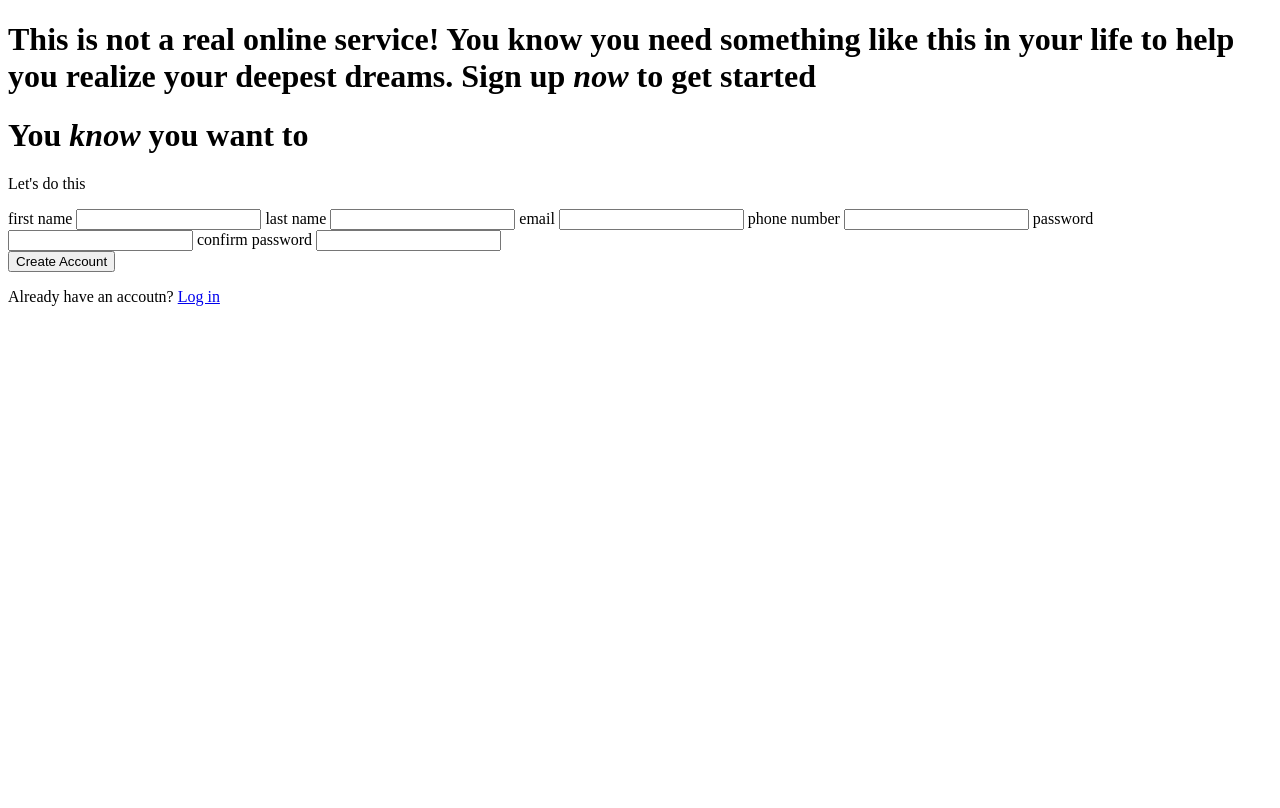
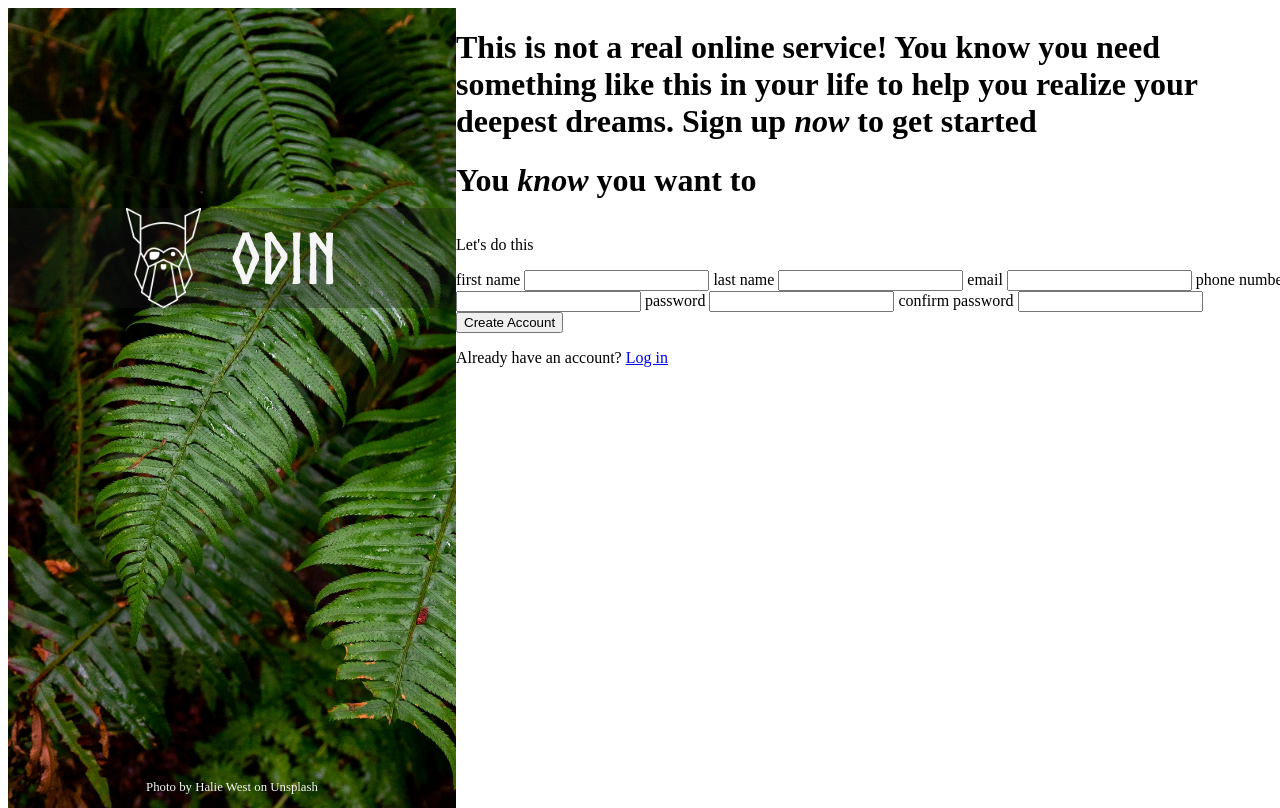
Before and after one commit to kubais/Sign-up-Form, a plain HTML site: page index.html in a window 1280 px wide. Drawn offline with Linux system fonts and the light colour scheme.

Commit message:
Left-container finished together with styling.

```diff
--- a/index.html
+++ b/index.html
@@ -8,8 +8,11 @@
 </head>
 <body>
     <div class="left-container">
-        <div class="odin"></div>
-        <p class="credit"></p>
+        <!-- <img src="/images/halie-west-25xggax4bSA-unsplash.jpg" alt=""> -->
+        <div class="odin">
+            <img src="/images/odin-lined.png" alt=""> <span>ODIN</span>
+        </div>
+        <p class="credit">Photo by Halie West on Unsplash</p>
 
     </div>
     <div class="right-container">
@@ -19,10 +22,8 @@
             </h1>
             <h1>You <em>know</em> you want to</h1>
         </div>
-    </div>
-
         <form action="https://httpbin.org/post" method="post">
-        <div class="form-field">
+            <div class="form-main">
                 <p>Let's do this</p>
                 <label for="first-name">first name</label>
                 <input type="text" name="first-name" id="first-name">
@@ -37,11 +38,12 @@
                 <label for="confirm-pwd">confirm password</label>
                 <input type="password" name="confirm-pwd" id="confirm-pwd">
             </div>
-        <div class="form-button">
+            <div class="form-bottom">
                 <button type="submit">Create Account</button>
-            <p>Already have an accoutn? <a href="http://">Log in</a></p>
+                <p>Already have an account? <a href="http://">Log in</a></p>
             </div>
         </form>
+    </div>
 
 </body>
 </html>
--- a/styles.css
+++ b/styles.css
@@ -0,0 +1,64 @@
+@font-face {
+    font-family: Norse-Bold;
+    src: url(/fonts/Norse-Bold.otf);
+  }
+
+html, body {
+    height: 100%;
+}
+
+  body {
+    display: flex;
+    flex-direction: row;
+    width: 100%;
+}
+
+.left-container {
+    display: flex;
+    flex-direction: column;
+    width: 35%;
+    height: 100%;
+    justify-content: space-between;
+    background-image: url(/images/halie-west-25xggax4bSA-unsplash.jpg);
+    background-repeat: no-repeat;
+    background-size: cover;
+}
+
+.right-container {
+    display: flex;
+    flex-direction: column;
+    width: 65%;
+    height: 100%;
+
+}
+
+
+
+.odin {
+    background-color: rgba(26, 26, 26, 0.33);
+    margin-top: 200px;
+    display: flex;
+    justify-content: center;
+    justify-items: center;
+}
+
+.odin img {
+    height: 100px;
+    align-self: center;
+}
+
+.odin span {
+    color: whitesmoke;
+    font-size: 70px;
+    font-family: Norse-Bold;
+    padding-left: 30px;
+    padding-top: 15px;
+
+}
+
+.credit {
+    color: whitesmoke;
+    font-size: 0.8rem;
+    text-align: center;
+    margin-top: auto;
+}
```
Lines whose indentation alone changed are shown as unchanged.
